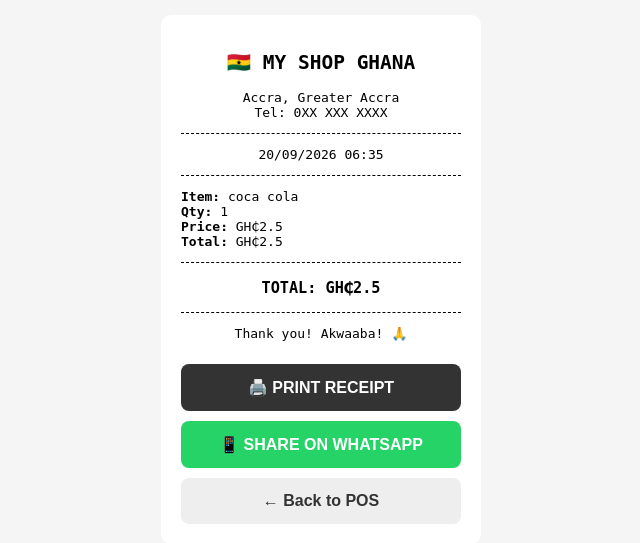
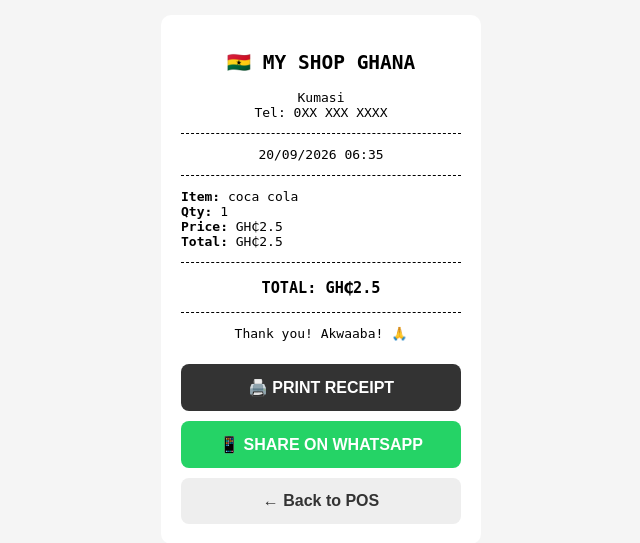
Before and after one commit to Zacharia-code/us-shop-pos, a Flask app: page /receipt in a window 1280 px wide. Shown: the top 543 px of the page, without its empty margins (319-959 px from the left). Run offline with Flask 3, Linux system fonts and the light colour scheme.

Commit message:
Update receipt.html

```diff
--- a/templates/receipt.html
+++ b/templates/receipt.html
@@ -19,7 +19,7 @@ button{border:none; padding:14px; width:100%; font-size:16px; margin-top:10px; b
 <div class="card">
 <div class="center">
 <h2>🇬🇭 MY SHOP GHANA</h2>
-<p>Accra, Greater Accra<br>Tel: 0XX XXX XXXX</p>
+<p>Kumasi<br>Tel: 0XX XXX XXXX</p>
 <div class="line"></div>
 <p>{{ date }}</p>
 </div>
```
